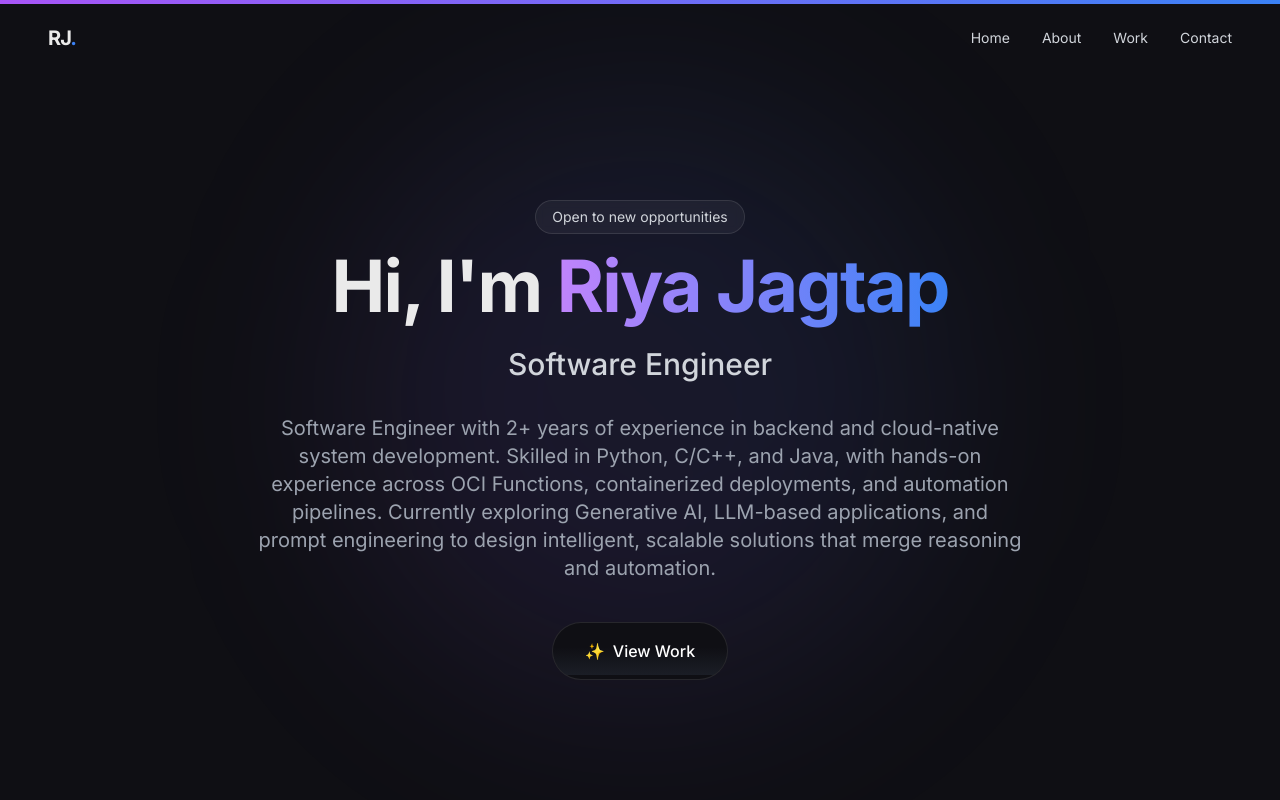
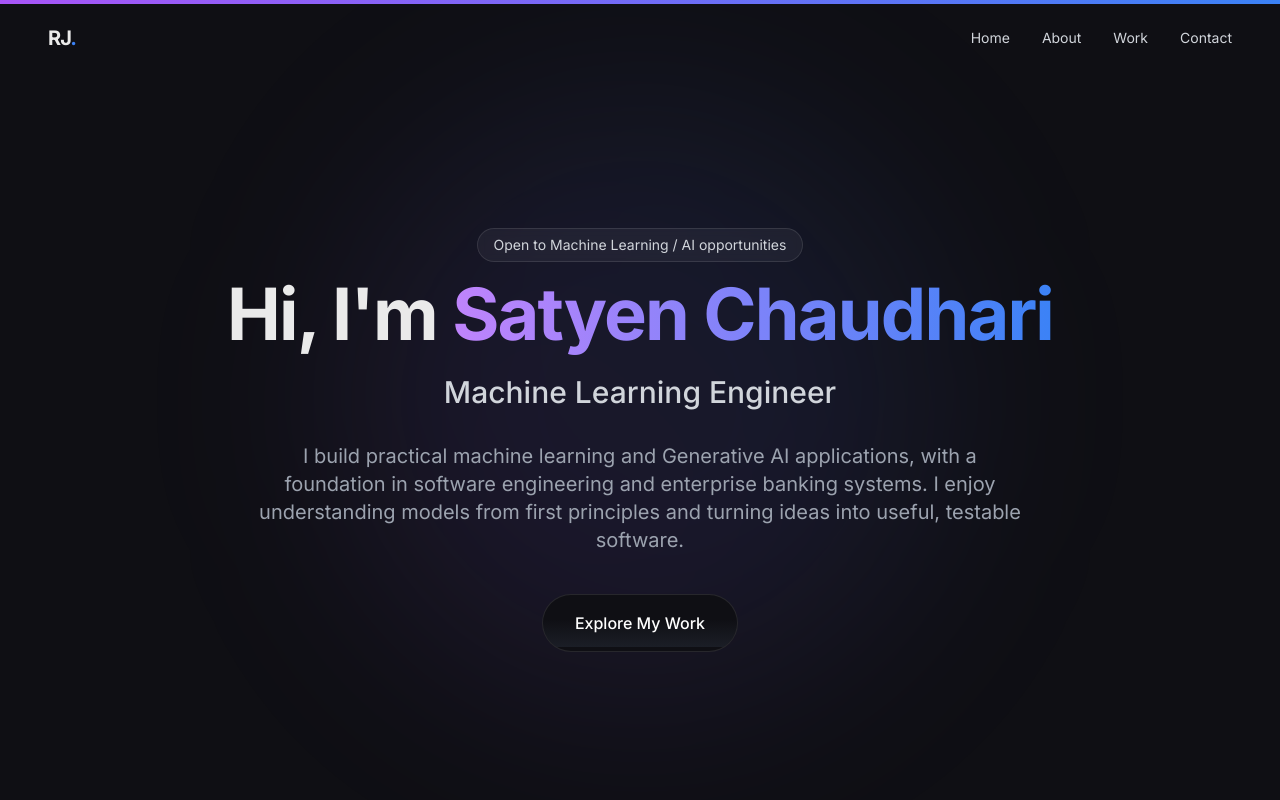
Before and after one commit to Saty290501/Portfolio, a Next.js app: page / in a window 1280 px wide. Shown: the top 800 px of the page. Built offline with nearby package versions, Linux system fonts and the light colour scheme.

Commit message:
Update src/components/Hero.tsx for Machine Learning Engineer portfolio

```diff
--- a/src/components/Hero.tsx
+++ b/src/components/Hero.tsx
@@ -6,7 +6,6 @@ import Link from 'next/link';
 export default function Hero() {
     return (
         <section id="home" className="relative w-full min-h-screen flex items-center justify-center pt-20 overflow-hidden">
-            {/* Subtle background gradient glow */}
             <div className="absolute top-1/2 left-1/2 -translate-x-1/2 -translate-y-1/2 w-[600px] h-[600px] bg-gradient-to-tr from-purple-500/10 to-blue-500/10 rounded-full blur-[100px] -z-10 pointer-events-none" />
 
             <div className="max-w-4xl mx-auto px-6 text-center z-10 flex flex-col items-center">
@@ -16,7 +15,7 @@ export default function Hero() {
                     transition={{ duration: 0.5, delay: 0.1 }}
                     className="inline-block mb-4 px-4 py-1.5 rounded-full border border-white/10 bg-white/5 backdrop-blur-sm text-sm text-gray-300"
                 >
-                    Open to new opportunities
+                    Open to Machine Learning / AI opportunities
                 </motion.div>
 
                 <motion.h1
@@ -25,7 +24,7 @@ export default function Hero() {
                     transition={{ duration: 0.5, delay: 0.2 }}
                     className="text-5xl md:text-7xl font-bold tracking-tight mb-6"
                 >
-                    Hi, I&apos;m <span className="text-transparent bg-clip-text bg-gradient-to-r from-purple-400 to-blue-500">Riya Jagtap</span>
+                    Hi, I&apos;m <span className="text-transparent bg-clip-text bg-gradient-to-r from-purple-400 to-blue-500">Satyen Chaudhari</span>
                 </motion.h1>
 
                 <motion.h2
@@ -34,7 +33,7 @@ export default function Hero() {
                     transition={{ duration: 0.5, delay: 0.3 }}
                     className="text-2xl md:text-3xl text-gray-300 font-medium mb-8"
                 >
-                    Software Engineer
+                    Machine Learning Engineer
                 </motion.h2>
 
                 <motion.p
@@ -43,7 +42,7 @@ export default function Hero() {
                     transition={{ duration: 0.5, delay: 0.4 }}
                     className="text-gray-400 text-lg md:text-xl max-w-3xl leading-relaxed mb-10"
                 >
-                    Software Engineer with 2+ years of experience in backend and cloud-native system development. Skilled in Python, C/C++, and Java, with hands-on experience across OCI Functions, containerized deployments, and automation pipelines. Currently exploring Generative AI, LLM-based applications, and prompt engineering to design intelligent, scalable solutions that merge reasoning and automation.
+                    I build practical machine learning and Generative AI applications, with a foundation in software engineering and enterprise banking systems. I enjoy understanding models from first principles and turning ideas into useful, testable software.
                 </motion.p>
 
                 <motion.div
@@ -56,8 +55,7 @@ export default function Hero() {
                         className="group relative inline-flex items-center justify-center px-8 py-4 font-medium text-white transition-all duration-200 bg-[#0f0f14] border border-white/10 rounded-full hover:bg-white/5 overflow-hidden"
                     >
                         <span className="absolute inset-0 w-full h-full -mt-1 rounded-lg opacity-30 bg-gradient-to-b from-transparent via-transparent to-gray-700"></span>
-                        <span className="relative z-10 hidden md:inline-block mr-2 group-hover:rotate-12 transition-transform">✨</span>
-                        <span className="relative z-10">View Work</span>
+                        <span className="relative z-10">Explore My Work</span>
                         <div className="absolute inset-0 h-full w-full rounded-full border border-purple-500/0 group-hover:border-purple-500/50 transition-all duration-300 shadow-[0_0_0_0_rgba(168,85,247,0)] group-hover:shadow-[0_0_20px_0_rgba(168,85,247,0.3)]"></div>
                     </Link>
                 </motion.div>
```
